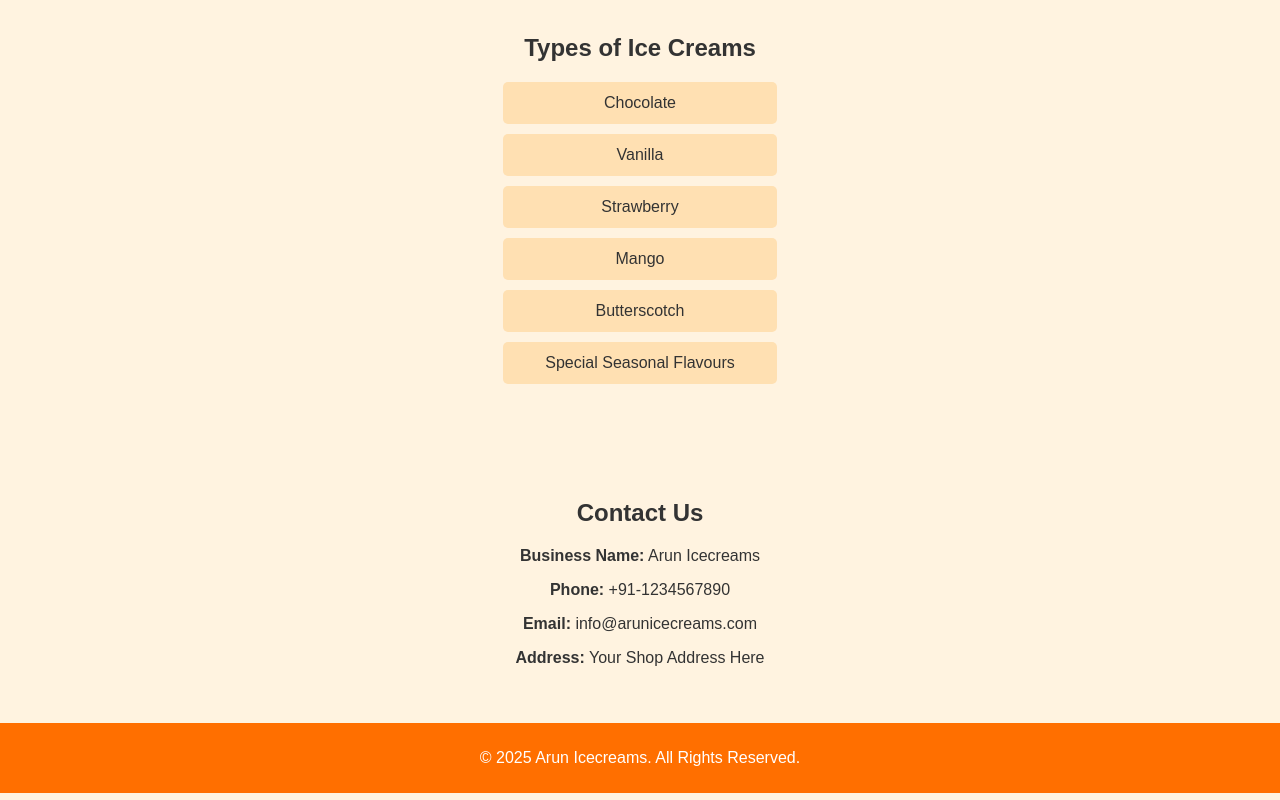
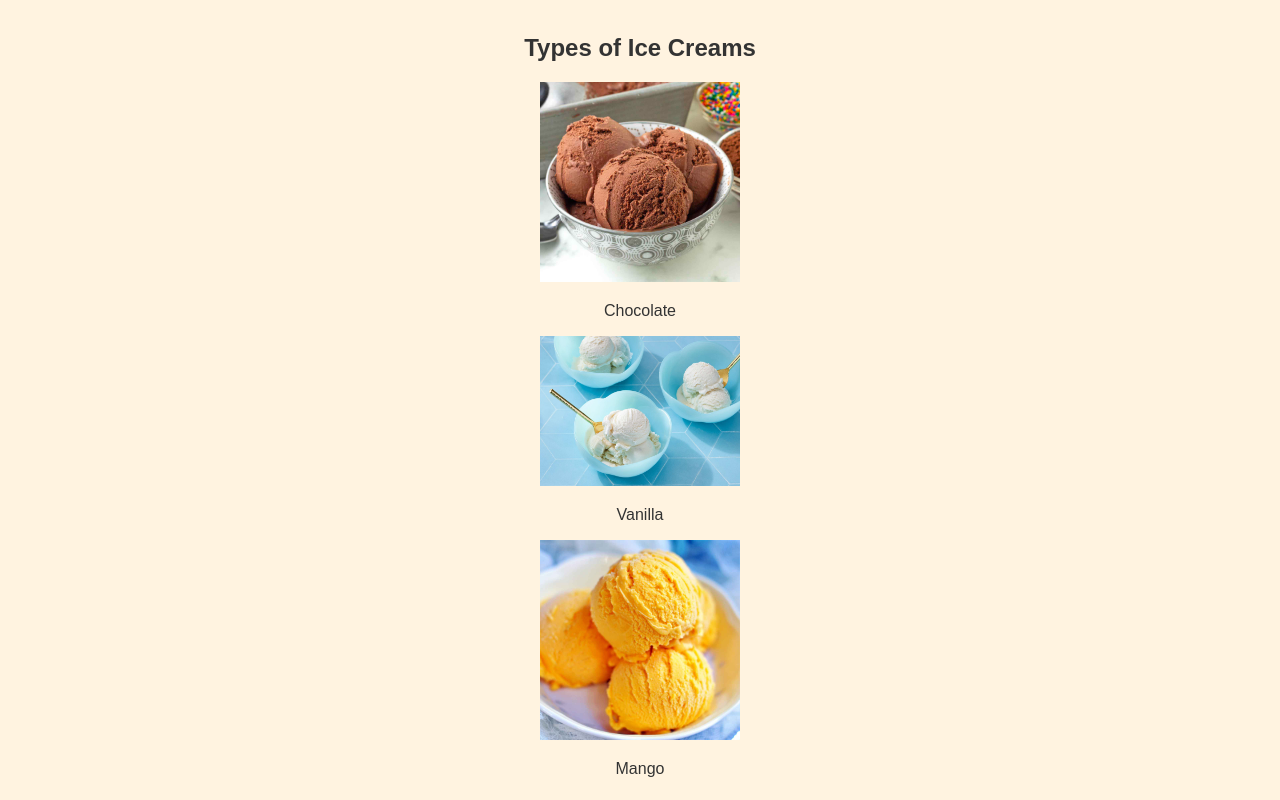
Before and after one commit to gagansiddartha666-blip/arunicecreams.github.io, a plain HTML site: page index.html in a window 1280 px wide. Shown: the part 400-1200 px from the top of the page. Drawn offline with Linux system fonts and the light colour scheme.

Commit message:
Update index.html

```diff
--- a/index.html
+++ b/index.html
@@ -26,14 +26,15 @@
 
 <section id="types" class="section">
     <h2>Types of Ice Creams</h2>
-    <ul>
-        <li>Chocolate</li>
-        <li>Vanilla</li>
-        <li>Strawberry</li>
-        <li>Mango</li>
-        <li>Butterscotch</li>
-        <li>Special Seasonal Flavours</li>
-    </ul>
+
+    <img src="images/chocolate.jpg" width="200">
+    <p>Chocolate</p>
+
+    <img src="images/vanilla.jpg" width="200">
+    <p>Vanilla</p>
+
+    <img src="images/mango.jpg" width="200">
+    <p>Mango</p>
 </section>
 
 <section id="contact" class="section">
```
